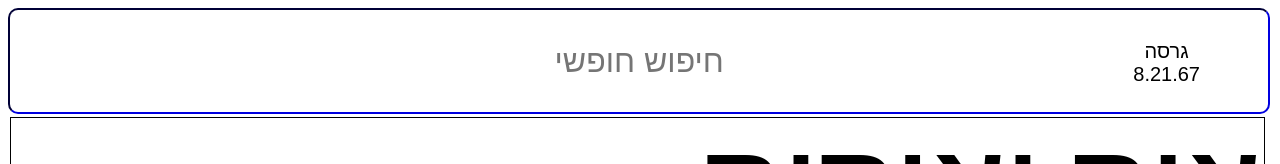
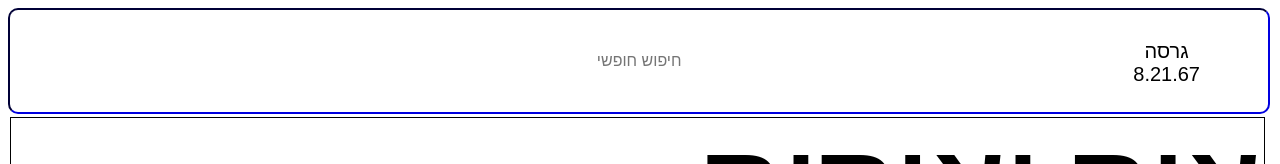
Before and after one commit to yarongan/hana, a plain HTML site: page www/index.html in a window 1280 px wide. Shown: the top 164 px of the page. Drawn offline with nearby package versions, Linux system fonts and the light colour scheme.

Commit message:
make search text smaller

```diff
--- a/www/css/hanaxml_mobile.css
+++ b/www/css/hanaxml_mobile.css
@@ -250,7 +250,7 @@ th,td {
 }
 
 .deletable {
-    font-size: 2em;
+    font-size: 1em;
     width: 100%;
 	height: 100%;
     border-radius: 10px 10px 10px 10px;
```
